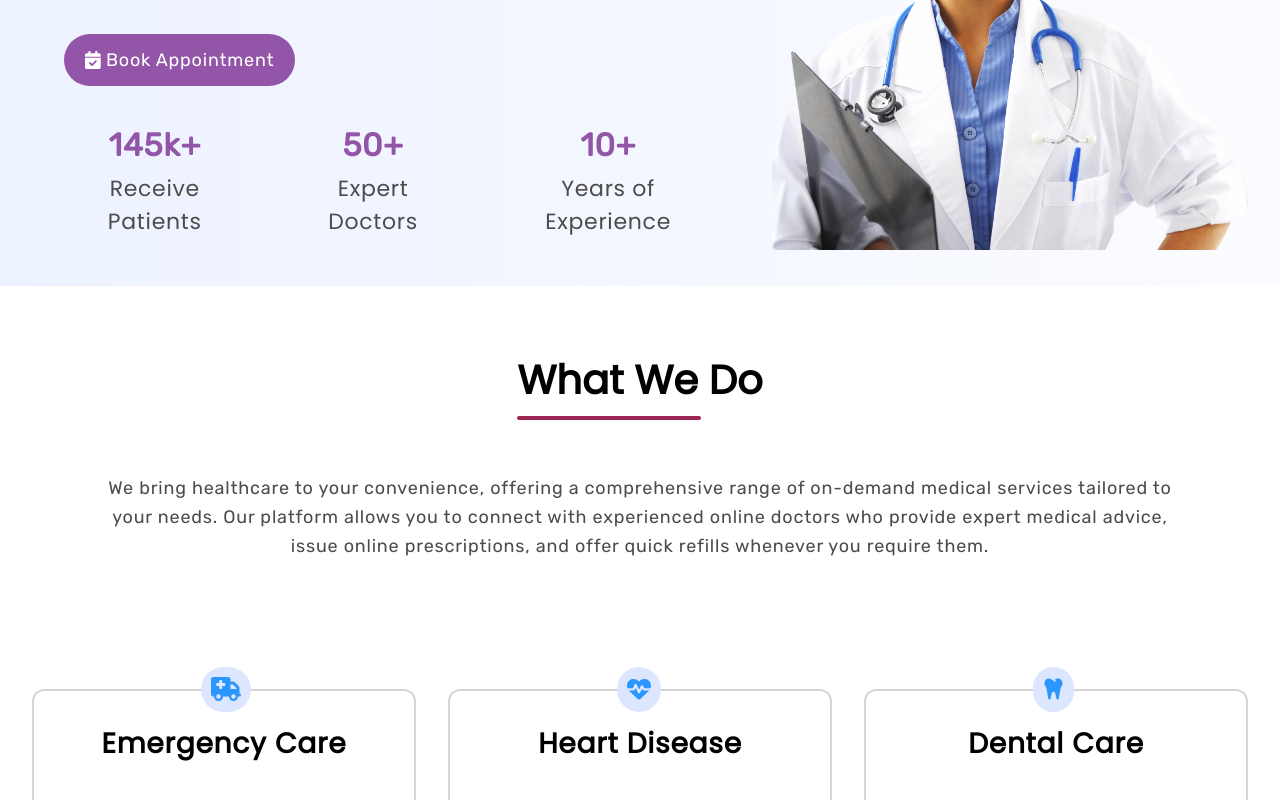
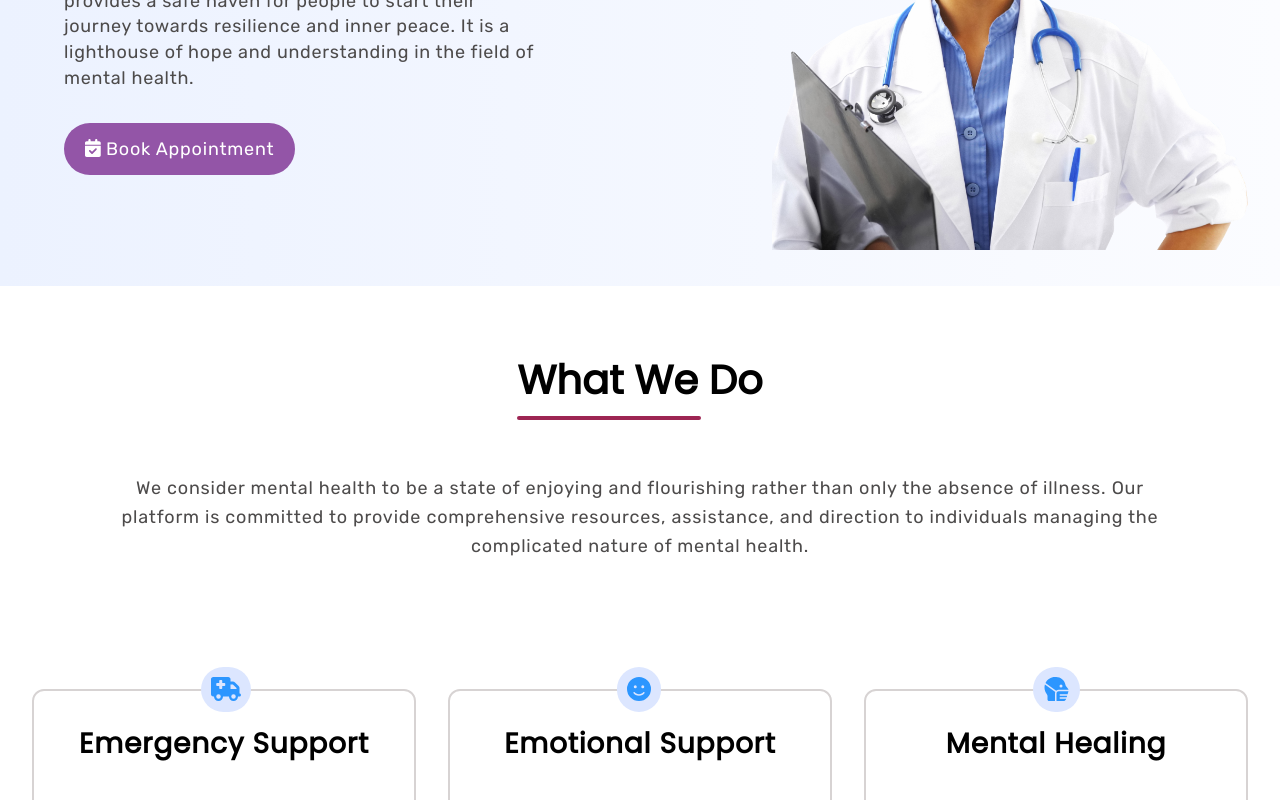
Before and after one commit to pasangdorje/In-the-light-counselling, a React (Create React App) app: page / in a window 1280 px wide. Shown: the part 320-1120 px from the top of the page. Built offline with nearby package versions, Linux system fonts and the light colour scheme.

Commit message:
Updated the text in introduction and services in the homepage

```diff
--- a/src/components/Hero.js
+++ b/src/components/Hero.js
@@ -40,9 +40,9 @@ function Hero() {
             Healing Minds, Saving Life
           </h2>
           <p className="text-descritpion">
-            Talk to online doctors and get medical advice, online prescriptions,
-            refills and medical notes within minutes. On-demand healthcare
-            services at your fingertips.
+            Welcome to In the Light Counselling, Our website provides a safe haven for
+            people to start their journey towards resilience and inner peace.
+            It is a lighthouse of hope and understanding in the field of mental health.
           </p>
           <button
             className="text-appointment-btn"
@@ -51,22 +51,6 @@ function Hero() {
           >
             <FontAwesomeIcon icon={faCalendarCheck} /> Book Appointment
           </button>
-          <div className="text-stats">
-            <div className="text-stats-container">
-              <p>145k+</p>
-              <p>Receive Patients</p>
-            </div>
-
-            <div className="text-stats-container">
-              <p>50+</p>
-              <p>Expert Doctors</p>
-            </div>
-
-            <div className="text-stats-container">
-              <p>10+</p>
-              <p>Years of Experience</p>
-            </div>
-          </div>
         </div>
 
         <div className="hero-image-section">
--- a/src/components/Info.js
+++ b/src/components/Info.js
@@ -1,6 +1,6 @@
 import React from "react";
 import InformationCard from "./InformationCard";
-import { faHeartPulse, faTruckMedical, faTooth } from "@fortawesome/free-solid-svg-icons";
+import { faHeartPulse, faTruckMedical, faTooth, faFaceSmile, faHeadSideMask } from "@fortawesome/free-solid-svg-icons";
 import "../styles/Info.css";
 
 function Info() {
@@ -11,42 +11,40 @@ function Info() {
           <span>What We Do</span>
         </h3>
         <p className="info-description">
-          We bring healthcare to your convenience, offering a comprehensive
-          range of on-demand medical services tailored to your needs. Our
-          platform allows you to connect with experienced online doctors who
-          provide expert medical advice, issue online prescriptions, and offer
-          quick refills whenever you require them.
+        We consider mental health to be a state of enjoying and flourishing
+        rather than only the absence of illness. Our platform is committed to
+        provide comprehensive resources, assistance, and direction to individuals
+        managing the complicated nature of mental health.
         </p>
       </div>
 
       <div className="info-cards-content">
         <InformationCard
-          title="Emergency Care"
-          description="Our Emergency Care service is designed to be your reliable support
-            in critical situations. Whether it's a sudden illness, injury, or
-            any medical concern that requires immediate attention, our team of
-            dedicated healthcare professionals is available 24/7 to provide
-            prompt and efficient care."
+          title="Emergency Support"
+          description=" Our team of trained counselors is here to provide compassionate and
+          confidential support, 24/7, for individuals facing mental health emergencies.
+          Whether you're experiencing a panic attack, suicidal thoughts, or any other
+          urgent mental health concern, know that you're not alone. Your well-being is our priority."
           icon={faTruckMedical}
         />
 
         <InformationCard
-          title="Heart Disease"
-          description="Our team of experienced cardiologists and medical experts use
-            state-of-the-art technology to assess your cardiovascular health and
-            design personalized treatment plans. From comprehensive screenings
-            to advanced interventions, we are committed to helping you maintain
-            a healthy heart and lead a fulfilling life."
-          icon={faHeartPulse}
+          title="Emotional Support"
+          description="Our compassionate counselors provide a safe space for you to express your
+          feelings, process difficult emotions, and gain valuable insights into your mental well-being.
+          Whether you're struggling with stress, grief, relationship issues, or simply need someone to
+          talk to, our team is here to listen without judgment and offer empathetic support tailored to
+          your unique needs. You don't have to face your struggles alone."
+          icon={faFaceSmile}
         />
 
         <InformationCard
-          title="Dental Care"
-          description="Smile with confidence as our Dental Care services cater to all your
-            oral health needs. Our skilled dentists provide a wide range of
-            treatments, from routine check-ups and cleanings to cosmetic
-            procedures and restorative treatments."
-          icon={faTooth}
+          title="Mental Healing"
+          description="Our counselors provide a nurturing and non-judgmental space where individuals can
+          explore their thoughts, emotions, and experiences in a safe and confidential environment.
+          Through empathetic listening, validation, and insightful guidance, clients are empowered
+          to gain clarity, perspective, and coping strategies to navigate life's challenges more effectively."
+          icon={faHeadSideMask}
         />
       </div>
     </div>
```
